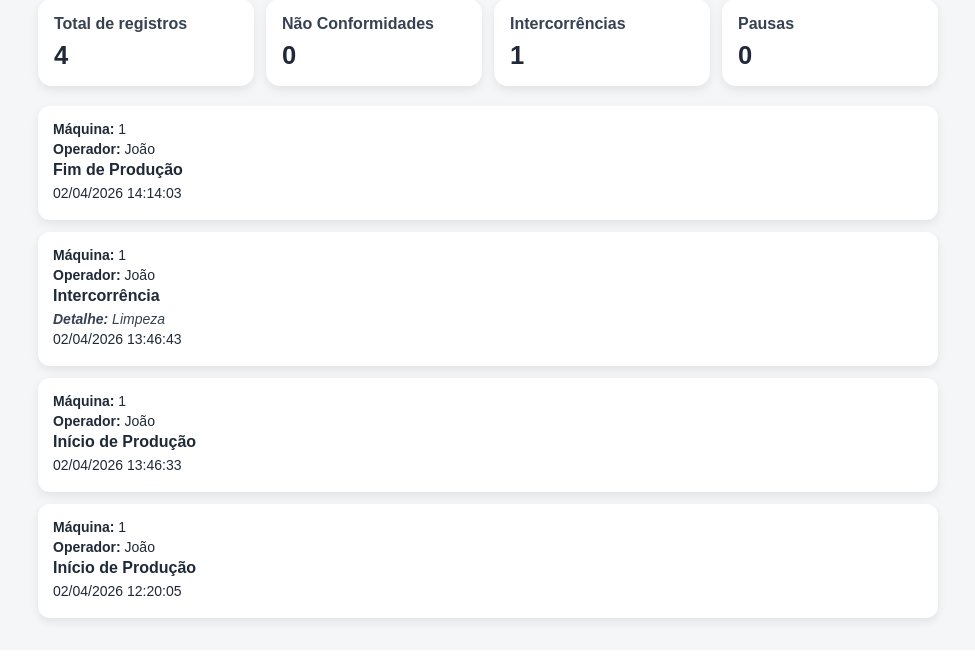
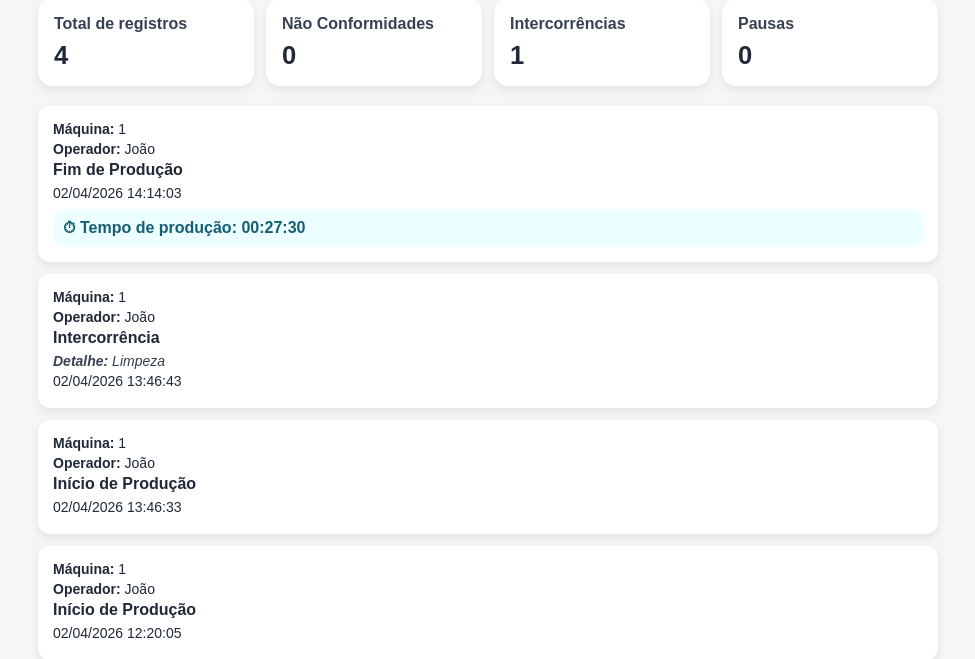
Before and after one commit to matheuscsouza128-sys/projeto_injecao, a Flask app: page /historico in a window 1280 px wide. Shown: the part 219-878 px from the top of the page, without its empty margins (152-1127 px from the left). Before the commit the page ends 847 px from the top, so only its background shows below. Run offline with Flask 3, Linux system fonts and the light colour scheme; data comes from the database, SQL or seed files in the repository; both versions use the stored data as it was after the commit.

Commit message:
Adiciona cálculo de duração da produção

```diff
--- a/app.py
+++ b/app.py
@@ -36,6 +36,19 @@ def criar_banco():
 # 🔹 Garante que o banco existe ao iniciar
 criar_banco()
 
+def calcular_duracao(inicio_str, fim_str):
+    formato = "%d/%m/%Y %H:%M:%S"
+    inicio = datetime.strptime(inicio_str, formato)
+    fim = datetime.strptime(fim_str, formato)
+    duracao = fim - inicio
+
+    total_segundos = int(duracao.total_seconds())
+    horas = total_segundos // 3600
+    minutos = (total_segundos % 3600) // 60
+    segundos = total_segundos % 60
+
+    return f"{horas:02d}:{minutos:02d}:{segundos:02d}"
+
 # 🔹 Página inicial
 @app.route('/')
 def index():
@@ -73,7 +86,7 @@ def historico():
     cursor = conn.cursor()
 
     query = '''
-        SELECT maquina, operador, tipo, detalhe, data_hora
+        SELECT id, maquina, operador, tipo, detalhe, data_hora
         FROM apontamentos
         WHERE 1=1
     '''
@@ -90,9 +103,9 @@ def historico():
     query += ' ORDER BY id DESC'
 
     cursor.execute(query, params)
-    dados = cursor.fetchall()
+    dados_brutos = cursor.fetchall()
 
-    # listas para preencher filtros
+    # listas para filtros
     cursor.execute('SELECT DISTINCT maquina FROM apontamentos ORDER BY maquina')
     maquinas = [linha[0] for linha in cursor.fetchall()]
 
@@ -100,10 +113,33 @@ def historico():
     operadores = [linha[0] for linha in cursor.fetchall()]
 
     # resumo
-    total_registros = len(dados)
-    total_nc = sum(1 for item in dados if item[2] == "Não Conformidade")
-    total_intercorrencias = sum(1 for item in dados if item[2] == "Intercorrência")
-    total_pausas = sum(1 for item in dados if item[2] == "Pausa")
+    total_registros = len(dados_brutos)
+    total_nc = sum(1 for item in dados_brutos if item[3] == "Não Conformidade")
+    total_intercorrencias = sum(1 for item in dados_brutos if item[3] == "Intercorrência")
+    total_pausas = sum(1 for item in dados_brutos if item[3] == "Pausa")
+
+    # cálculo de duração por ciclo
+    ultimos_inicios = {}
+    dados = []
+
+    # inverter para processar cronologicamente
+    dados_ordenados = list(reversed(dados_brutos))
+
+    for item in dados_ordenados:
+        id_registro, maq, op, tipo, detalhe, data_hora = item
+        duracao = ""
+
+        if tipo == "Início de Produção":
+            ultimos_inicios[maq] = data_hora
+
+        elif tipo == "Fim de Produção" and maq in ultimos_inicios:
+            duracao = calcular_duracao(ultimos_inicios[maq], data_hora)
+            del ultimos_inicios[maq]
+
+        dados.append((maq, op, tipo, detalhe, data_hora, duracao))
+
+    # voltar para ordem decrescente na tela
+    dados.reverse()
 
     conn.close()
 
--- a/templates/historico.html
+++ b/templates/historico.html
@@ -81,6 +81,15 @@
         .detalhe {
             color: #374151;
             font-style: italic;
+        }
+
+        .duracao {
+            margin-top: 8px;
+            padding: 10px;
+            border-radius: 10px;
+            background: #ecfeff;
+            color: #155e75;
+            font-weight: bold;
         }
 
         select, button {
@@ -187,6 +196,12 @@
                 {% endif %}
 
                 <div class="linha">{{ item[4] }}</div>
+
+                {% if item[5] %}
+                    <div class="duracao">
+                        ⏱ Tempo de produção: {{ item[5] }}
+                    </div>
+                {% endif %}
             </div>
         {% endfor %}
     </div>
```
Also changed, not shown: banco.db.
